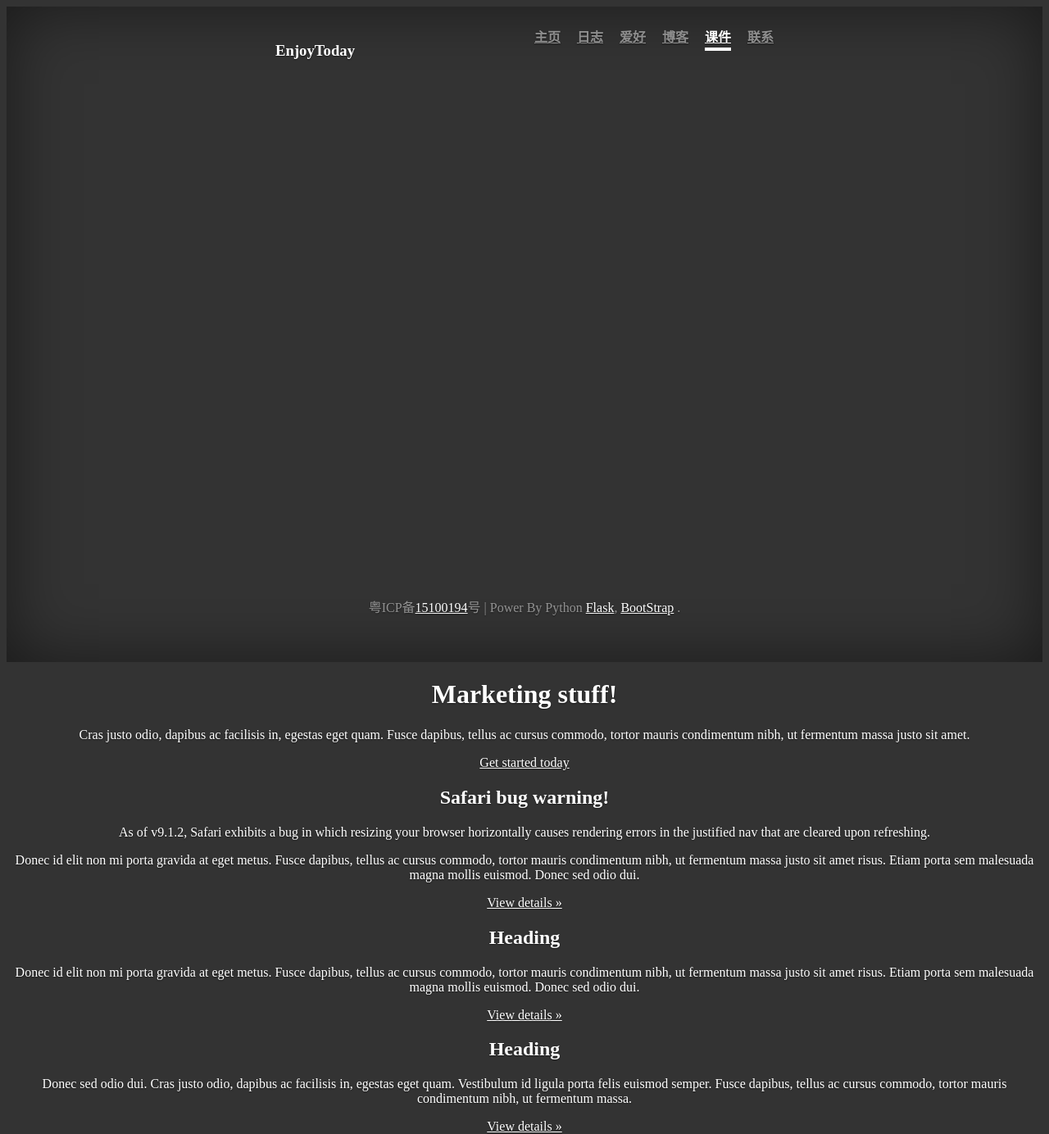
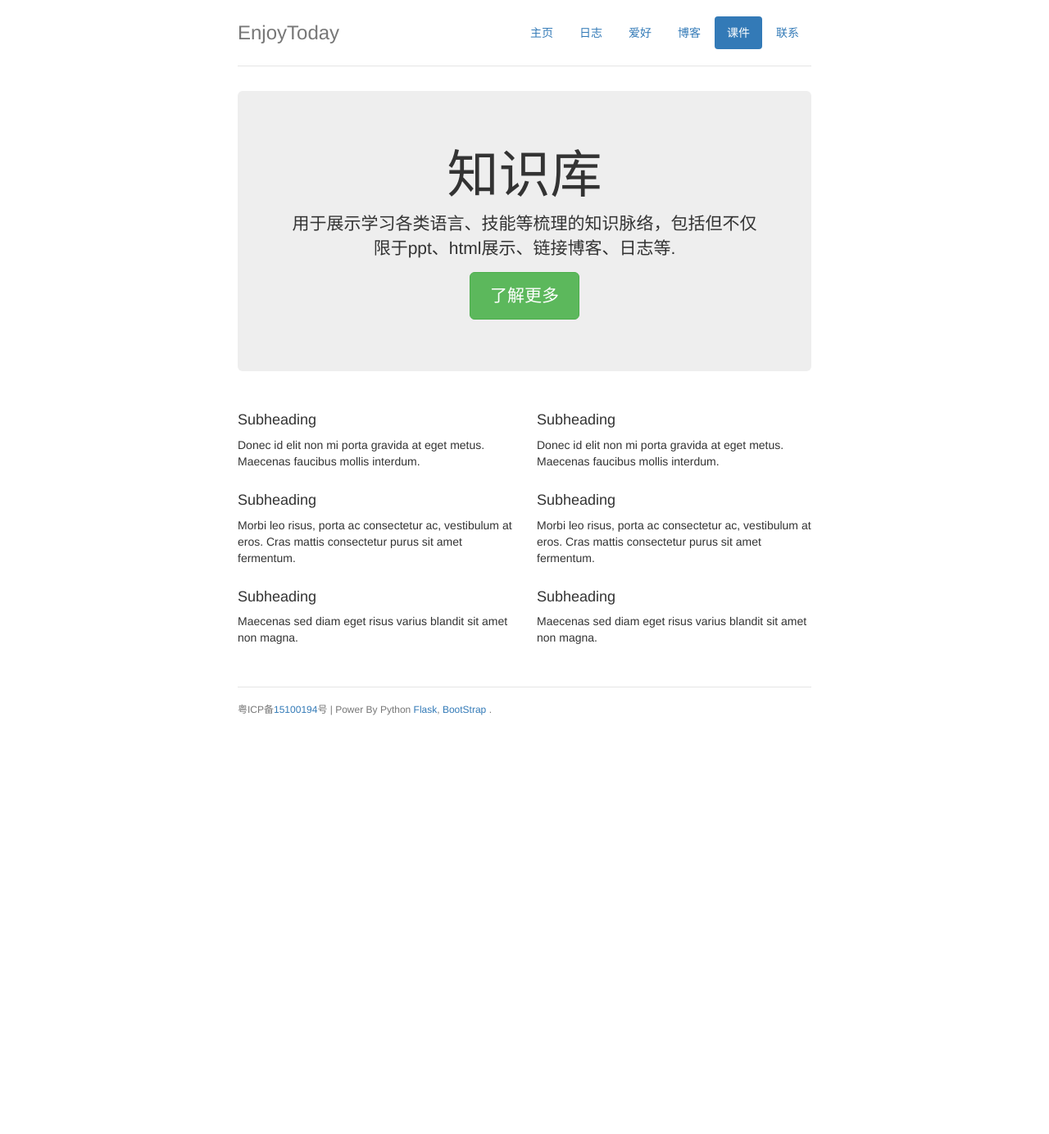
Before and after one commit to amikoj/web, a Flask app: page /courseware.html in a window 1280 px wide. Shown: the whole page at 82% size. After the commit the page ends 873 px from the top, so only its background shows below. Run offline with Flask 2, Linux system fonts and the light colour scheme; some libraries are stand-ins or nearby versions.

Commit message:
更新模板.

```diff
--- a/app/main/config.py
+++ b/app/main/config.py
@@ -14,6 +14,8 @@ class PageConfig(object):
     BLOG_DOMAIN = u"http://blog.enjoytoday.cn"
     COURSEWARE_DOMAIN = u"http://www.enjoytoday.cn/courseware.html"
     CONTACT_DOMAIN = u"http://www.enjoytoday.cn/contact.html"
+    MORE_DOMAIN = u'http://www.enjoytoday.cn/more'
+
     WEB_BRAND = u"EnjoyToday"
     HOME_TEXT = u"主页"
     JOURNAL_TEXT = u"日志"
@@ -21,6 +23,7 @@ class PageConfig(object):
     BLOG_TEXT = u"博客"
     COURSEWARE_TEXT = u"课件"
     CONTACT_TEXT = u"联系"
+    MORE_TEXT = u'更多'
     KEYWORDS =["",""]
 
 
@@ -32,6 +35,7 @@ class PageDebugConfig(object):
     BLOG_DOMAIN = u"/blog"
     COURSEWARE_DOMAIN = u"/courseware.html"
     CONTACT_DOMAIN = u"/contact.html"
+    MORE_DOMAIN = u'/more'
     WEB_BRAND = u"EnjoyToday"
     HOME_TEXT = u"主页"
     JOURNAL_TEXT = u"日志"
@@ -39,6 +43,7 @@ class PageDebugConfig(object):
     BLOG_TEXT = u"博客"
     COURSEWARE_TEXT = u"课件"
     CONTACT_TEXT = u"联系"
+    MORE_TEXT = u'更多'
     KEYWORDS = ["", ""]
 
 # context ={'page':PageConfig}
--- a/app/main/views.py
+++ b/app/main/views.py
@@ -20,3 +20,8 @@ def contact():
 @main.route('/courseware.html')
 def courseware():
     return render_template('courseware.html',context=context)
+
+
+@main.route('/more.html')
+def more():
+    return render_template('more.html',context=context)
--- /dev/null
+++ b/app/static/css/ie10-viewport-bug-workaround.css
@@ -0,0 +1,13 @@
+/*!
+ * IE10 viewport hack for Surface/desktop Windows 8 bug
+ * Copyright 2014-2015 Twitter, Inc.
+ * Licensed under MIT (https://github.com/twbs/bootstrap/blob/master/LICENSE)
+ */
+
+/*
+ * See the Getting Started docs for more information:
+ * http://getbootstrap.com/getting-started/#support-ie10-width
+ */
+@-ms-viewport     { width: device-width; }
+@-o-viewport      { width: device-width; }
+@viewport         { width: device-width; }
--- /dev/null
+++ b/app/static/css/jumbotron-narrow.css
@@ -0,0 +1,85 @@
+/* Space out content a bit */
+body {
+  padding-top: 20px;
+  padding-bottom: 20px;
+  height: 100%;
+
+}
+
+/* Everything but the jumbotron gets side spacing for mobile first views */
+.header,
+.marketing,
+.footer {
+  padding-right: 15px;
+  padding-left: 15px;
+}
+
+/* Custom page header */
+.header {
+  padding-bottom: 20px;
+  border-bottom: 1px solid #e5e5e5;
+}
+/* Make the masthead heading the same height as the navigation */
+.header h3 {
+  margin-top: 0;
+  margin-bottom: 0;
+  line-height: 40px;
+}
+
+
+/* Custom page footer */
+.footer {
+  padding-top: 19px;
+  color: #777;
+  font-size: 12px;
+  border-top: 1px solid #e5e5e5;
+}
+
+/* Customize container */
+@media (min-width: 768px) {
+  .container {
+    max-width: 730px;
+  }
+}
+.container-narrow > hr {
+  margin: 30px 0;
+}
+
+/* Main marketing message and sign up button */
+.jumbotron {
+  text-align: center;
+  border-bottom: 1px solid #e5e5e5;
+  height: 100%; /* For at least Firefox */
+  min-height: 100%;
+}
+.jumbotron .btn {
+  padding: 14px 24px;
+  font-size: 21px;
+}
+
+/* Supporting marketing content */
+.marketing {
+  margin: 40px 0;
+}
+.marketing p + h4 {
+  margin-top: 28px;
+}
+
+/* Responsive: Portrait tablets and up */
+@media screen and (min-width: 768px) {
+  /* Remove the padding we set earlier */
+  .header,
+  .marketing,
+  .footer {
+    padding-right: 0;
+    padding-left: 0;
+  }
+  /* Space out the masthead */
+  .header {
+    margin-bottom: 30px;
+  }
+  /* Remove the bottom border on the jumbotron for visual effect */
+  .jumbotron {
+    border-bottom: 0;
+  }
+}
--- /dev/null
+++ b/app/static/js/ie10-viewport-bug-workaround.js
@@ -0,0 +1,23 @@
+/*!
+ * IE10 viewport hack for Surface/desktop Windows 8 bug
+ * Copyright 2014-2015 Twitter, Inc.
+ * Licensed under MIT (https://github.com/twbs/bootstrap/blob/master/LICENSE)
+ */
+
+// See the Getting Started docs for more information:
+// http://getbootstrap.com/getting-started/#support-ie10-width
+
+(function () {
+  'use strict';
+
+  if (navigator.userAgent.match(/IEMobile\/10\.0/)) {
+    var msViewportStyle = document.createElement('style')
+    msViewportStyle.appendChild(
+      document.createTextNode(
+        '@-ms-viewport{width:auto!important}'
+      )
+    )
+    document.querySelector('head').appendChild(msViewportStyle)
+  }
+
+})();
--- a/app/templates/base.html
+++ b/app/templates/base.html
@@ -4,27 +4,25 @@
     <meta charset="utf-8">
     <meta http-equiv="X-UA-Compatible" content="IE=edge">
     <meta name="viewport" content="width=device-width, initial-scale=1,,shrink-to-fit=no">
-
     {% block description %}
     <meta name="description" content="">
     {% endblock %}
-
     {% block keywords %}
-     <meta name=keywords content="404 page, css3, template, html5 template">
+    <meta name=keywords content="">
     {% endblock %}
-
-    <meta name="author" content="hfcai" >
-
+    <meta name="author" content="hfcai">
     {% block icon%}
     <link rel="icon" href="{{ url_for('static',filename='favicon.ico') }}">
     {% endblock %}
     <!-- 上述3个meta标签*必须*放在最前面，任何其他内容都*必须*跟随其后！ -->
     <title> {% block title %} EnjoyToday {% endblock %}</title>
+    <!-- IE10 viewport hack for Surface/desktop Windows 8 bug -->
+    <link href="{{ url_for('static',filename = 'css/ie10-viewport-bug-workaround.css') }}" rel="stylesheet">
     <!-- Custom styles for this template -->
-    <link href="{{ url_for('static',filename = 'css/cover.css') }}" rel="stylesheet">
-
-
-
+    <link href="{{ url_for('static',filename = 'css/jumbotron-narrow.css') }}?v=201801161101" rel="stylesheet">
+    <!-- Bootstrap core CSS -->
+    <link href="https://cdn.bootcss.com/bootstrap/3.3.7/css/bootstrap.min.css" rel="stylesheet">
+    <!-- Just for debugging purposes. Don't actually copy these 2 lines! -->
     {% block head %}
     {% endblock %}
 
@@ -35,51 +33,74 @@
 {% block body %}
 <body>
 
+<div class="container">
+    <div class="header clearfix">
 
-<div class="site-wrapper">
-      <div class="site-wrapper-inner">
-        <div class="cover-container">
-          <header class="masthead clearfix">
-            <div class="inner">
-              <h3 class="masthead-brand">{{ context['page'].WEB_BRAND }}</h3>
         {% block nav %}
-              <nav class="nav nav-masthead">
-                  <a class="nav-link active" href="{{ context['page'].HOME_DOMAIN }}">{{ context['page'].HOME_TEXT }}</a>
-                  <a class="nav-link" href="{{ context['page'].JOURNAL_DOMAIN }}">{{ context['page'].JOURNAL_TEXT }}</a>
-                  <a class="nav-link" href="{{ context['page'].HOBBY_DOMAIN }}">{{ context['page'].HOBBY_TEXT }}</a>
-                  <a class="nav-link" href="{{ context['page'].BLOG_DOMAIN }}">{{ context['page'].BLOG_TEXT }}</a>
-                  <a class="nav-link" href="{{ context['page'].COURSEWARE_DOMAIN }}">{{ context['page'].COURSEWARE_TEXT }}</a>
-                  <a class="nav-link" href="{{ context['page'].CONTACT_DOMAIN }}">{{ context['page'].CONTACT_TEXT }}</a>
+        <nav>
+            <ul class="nav nav-pills pull-right">
+                <!--Home -->
+                <li role="presentation" class="active">
+                    <a href="{{ context['page'].HOME_DOMAIN }}">{{ context['page'].HOME_TEXT }}</a>
+                </li>
+                <!--JOURNAL -->
+                <li role="presentation">
+                    <a href="{{ context['page'].JOURNAL_DOMAIN }}">{{ context['page'].JOURNAL_TEXT }}</a>
+                </li>
+                <!--HOBBY -->
+                <li role="presentation">
+                    <a href="{{ context['page'].HOBBY_DOMAIN }}">{{ context['page'].HOBBY_TEXT }}</a>
+                </li>
+                <!--BLOG -->
+                <li role="presentation">
+                    <a href="{{ context['page'].BLOG_DOMAIN }}">{{ context['page'].BLOG_TEXT }}</a>
+                </li>
+                <!--COURSEWARE -->
+                <li role="presentation">
+                    <a href="{{ context['page'].COURSEWARE_DOMAIN }}">{{ context['page'].COURSEWARE_TEXT }}</a>
+                </li>
+                <!--CONTACTL -->
+                <li role="presentation">
+                    <a href="{{ context['page'].CONTACT_DOMAIN }}">{{ context['page'].CONTACT_TEXT }}</a>
+                </li>
+
+            </ul>
         </nav>
         {% endblock %}
+        <h3 class="text-muted">{{ context['page'].WEB_BRAND }}</h3>
     </div>
-          </header>
 
-            {% block main%}
+
+    {% block header %}
+    <!-- 头部显示-->
+    {% endblock%}
+
+    {% block content%}
+    <!-- 内容显示-->
     {% endblock %}
 
+
     {% block footer %}
-            <footer class="mastfoot">
-                <div class="inner">
+    <footer class="footer">
         <p>粤ICP备<a href="http://www.miibeian.gov.cn" target="_blank">15100194</a>号 |
             Power By Python <a href="http://flask.pocoo.org/" target="_blank">Flask</a>,
             <a href="http://www.bootcss.com/" target="_blank">BootStrap</a> .</p>
         <script type="text/javascript" src="{{ url_for('static',filename = 'js/statistics.js') }}"></script>
-                </div>
+        <p></p>
     </footer>
     {% endblock %}
 
 </div>
-      </div>
-</div>
 
 
-{% block content%}
+{% block script %}
 
 {% endblock %}
 
 
+<!-- IE10 viewport hack for Surface/desktop Windows 8 bug -->
+<script src="{{ url_for('static',filename = 'js/ie10-viewport-bug-workaround.js') }}"></script>
 </body>
+{% endblock %}
 
-{% endblock %}
 </html>
--- a/app/templates/courseware.html
+++ b/app/templates/courseware.html
@@ -8,47 +8,75 @@
 
 
 {% block nav %}
-<nav class="nav nav-masthead">
-    <a class="nav-link" href="{{ context['page'].HOME_DOMAIN }}">{{ context['page'].HOME_TEXT }}</a>
-    <a class="nav-link" href="{{ context['page'].JOURNAL_DOMAIN }}">{{ context['page'].JOURNAL_TEXT }}</a>
-    <a class="nav-link" href="{{ context['page'].HOBBY_DOMAIN }}">{{ context['page'].HOBBY_TEXT }}</a>
-    <a class="nav-link" href="{{ context['page'].BLOG_DOMAIN }}">{{ context['page'].BLOG_TEXT }}</a>
-    <a class="nav-link active" href="{{ context['page'].COURSEWARE_DOMAIN }}">{{ context['page'].COURSEWARE_TEXT }}</a>
-    <a class="nav-link" href="{{ context['page'].CONTACT_DOMAIN }}">{{ context['page'].CONTACT_TEXT }}</a>
+<nav>
+    <ul class="nav nav-pills pull-right">
+        <!--Home -->
+        <li role="presentation" >
+            <a href="{{ context['page'].HOME_DOMAIN }}">{{ context['page'].HOME_TEXT }}</a>
+        </li>
+        <!--JOURNAL -->
+        <li role="presentation">
+            <a href="{{ context['page'].JOURNAL_DOMAIN }}">{{ context['page'].JOURNAL_TEXT }}</a>
+        </li>
+        <!--HOBBY -->
+        <li role="presentation">
+            <a href="{{ context['page'].HOBBY_DOMAIN }}">{{ context['page'].HOBBY_TEXT }}</a>
+        </li>
+        <!--BLOG -->
+        <li role="presentation">
+            <a href="{{ context['page'].BLOG_DOMAIN }}">{{ context['page'].BLOG_TEXT }}</a>
+        </li>
+        <!--COURSEWARE -->
+        <li role="presentation" class="active">
+            <a href="{{ context['page'].COURSEWARE_DOMAIN }}">{{ context['page'].COURSEWARE_TEXT }}</a>
+        </li>
+        <!--CONTACTL -->
+        <li role="presentation">
+            <a href="{{ context['page'].CONTACT_DOMAIN }}">{{ context['page'].CONTACT_TEXT }}</a>
+        </li>
+
+    </ul>
 </nav>
-
 {% endblock %}
 
 
+
+
+
+{% block header %}
+<div class="jumbotron">
+    <h1>知识库</h1>
+    <p class="lead">用于展示学习各类语言、技能等梳理的知识脉络，包括但不仅限于ppt、html展示、链接博客、日志等.</p>
+    <p><a class="btn btn-lg btn-success" href="/more.html" role="button">了解更多</a></p>
+</div>
+{% endblock %}
+
+
+
 {% block content %}
-<!-- Carousel
-    ================================================== -->
-      <!-- Jumbotron -->
-      <div class="jumbotron">
-        <h1>Marketing stuff!</h1>
-        <p class="lead">Cras justo odio, dapibus ac facilisis in, egestas eget quam. Fusce dapibus, tellus ac cursus commodo, tortor mauris condimentum nibh, ut fermentum massa justo sit amet.</p>
-        <p><a class="btn btn-lg btn-success" href="#" role="button">Get started today</a></p>
-      </div>
+<div class="row marketing">
+        <div class="col-lg-6">
+            <h4>Subheading</h4>
+            <p>Donec id elit non mi porta gravida at eget metus. Maecenas faucibus mollis interdum.</p>
 
-      <!-- Example row of columns -->
-      <div class="row">
-        <div class="col-lg-4">
-          <h2>Safari bug warning!</h2>
-          <p class="text-danger">As of v9.1.2, Safari exhibits a bug in which resizing your browser horizontally causes rendering errors in the justified nav that are cleared upon refreshing.</p>
-          <p>Donec id elit non mi porta gravida at eget metus. Fusce dapibus, tellus ac cursus commodo, tortor mauris condimentum nibh, ut fermentum massa justo sit amet risus. Etiam porta sem malesuada magna mollis euismod. Donec sed odio dui. </p>
-          <p><a class="btn btn-primary" href="#" role="button">View details &raquo;</a></p>
+            <h4>Subheading</h4>
+            <p>Morbi leo risus, porta ac consectetur ac, vestibulum at eros. Cras mattis consectetur purus sit amet
+                fermentum.</p>
+
+            <h4>Subheading</h4>
+            <p>Maecenas sed diam eget risus varius blandit sit amet non magna.</p>
         </div>
-        <div class="col-lg-4">
-          <h2>Heading</h2>
-          <p>Donec id elit non mi porta gravida at eget metus. Fusce dapibus, tellus ac cursus commodo, tortor mauris condimentum nibh, ut fermentum massa justo sit amet risus. Etiam porta sem malesuada magna mollis euismod. Donec sed odio dui. </p>
-          <p><a class="btn btn-primary" href="#" role="button">View details &raquo;</a></p>
-       </div>
-        <div class="col-lg-4">
-          <h2>Heading</h2>
-          <p>Donec sed odio dui. Cras justo odio, dapibus ac facilisis in, egestas eget quam. Vestibulum id ligula porta felis euismod semper. Fusce dapibus, tellus ac cursus commodo, tortor mauris condimentum nibh, ut fermentum massa.</p>
-          <p><a class="btn btn-primary" href="#" role="button">View details &raquo;</a></p>
+
+        <div class="col-lg-6">
+            <h4>Subheading</h4>
+            <p>Donec id elit non mi porta gravida at eget metus. Maecenas faucibus mollis interdum.</p>
+
+            <h4>Subheading</h4>
+            <p>Morbi leo risus, porta ac consectetur ac, vestibulum at eros. Cras mattis consectetur purus sit amet
+                fermentum.</p>
+
+            <h4>Subheading</h4>
+            <p>Maecenas sed diam eget risus varius blandit sit amet non magna.</p>
         </div>
-      </div>
-      <!-- /END THE FEATURETTES -->
-
+</div>
 {% endblock %}
```
Also changed, not shown: app/templates/404.html (+20 -20 lines), app/templates/contact.html (+36 -16 lines), app/templates/index.html (+36 -16 lines), app/templates/more.html (added, +21 -0 lines). Lines whose indentation alone changed are shown as unchanged.
